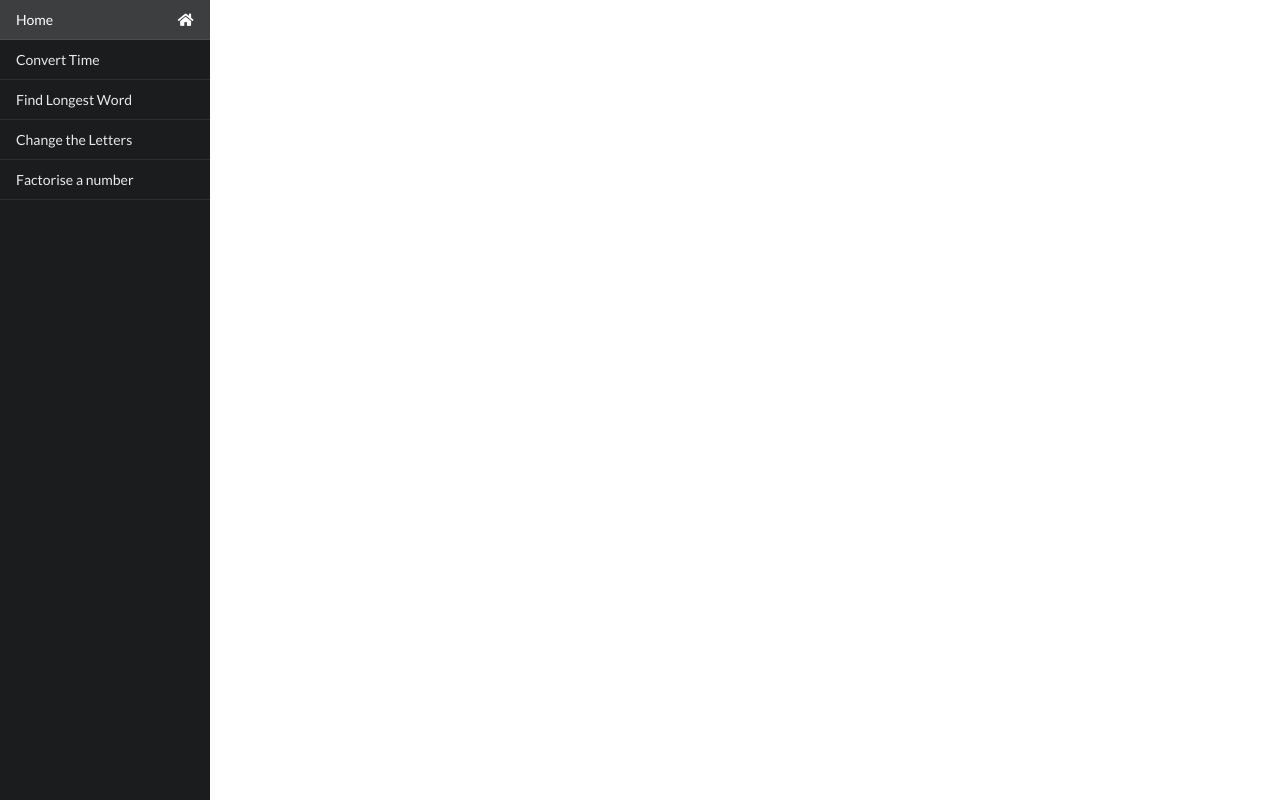
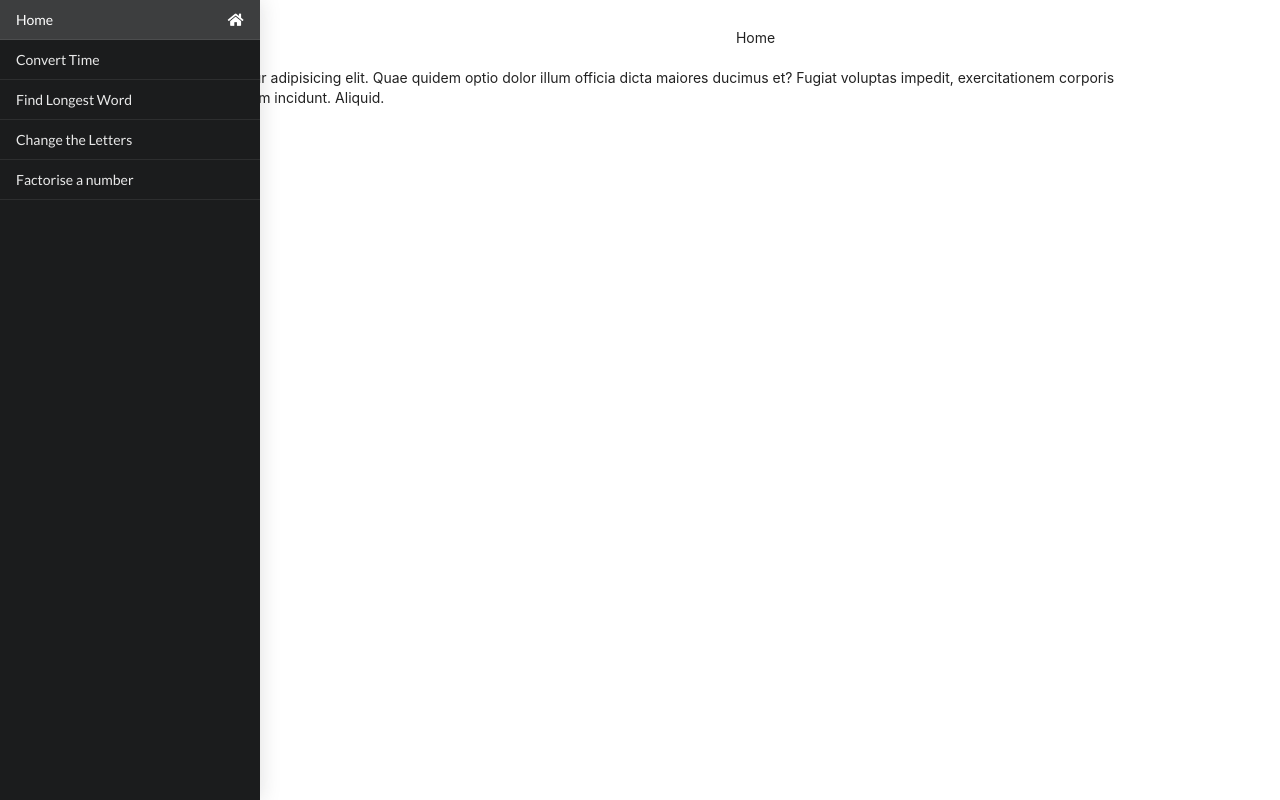
Before and after one commit to ItuTheGoat/React-Challenges, a React (Create React App) app: page / in a window 1280 px wide. Built offline with nearby package versions, Linux system fonts and the light colour scheme.

Commit message:
I am making progress using the grid system. We'll see what happens

```diff
--- a/src/App.js
+++ b/src/App.js
@@ -6,18 +6,32 @@ import Home from "./components/home";
 import LongestWord from "./components/longestWord";
 import LetterChanger from "./components/letterChanger";
 import Factorials from "./components/factorials";
+import "./index.css";
+
+const myStyle = {
+	float: "left"
+};
+const myStyle2 = {
+	float: "right"
+};
 
 const App = () => {
 	return (
-		<div className='container'>
+		<div>
+			<div className='container ui grid' style={myStyle}>
+				<div class='row'>
 					<Sidebar />
-			Home
+				</div>
+				<div class='row'>
+					<div className='right floated left aligned six wide column'>Home</div>
 					<Route exact path='/' component={Home} />
 					<Route path='/convertTime' component={TimeConverter} />
 					<Route path='/findLongestWord' component={LongestWord} />
 					<Route path='/changeLetters' component={LetterChanger} />
 					<Route path='/factorials' component={Factorials} />
 				</div>
+			</div>
+		</div>
 	);
 };
 
--- a/src/components/home.js
+++ b/src/components/home.js
@@ -1,7 +1,21 @@
 import React from "react";
 
+const myStyle = {
+	margin: 0
+};
+
 const Home = () => {
-	return <div>Home</div>;
+	return (
+		<div id='home'>
+			<header>Home</header>
+			<p>
+				Lorem ipsum dolor sit, amet consectetur adipisicing elit. Quae quidem
+				optio dolor illum officia dicta maiores ducimus et? Fugiat voluptas
+				impedit, exercitationem corporis doloremque laborum iusto veniam earum
+				incidunt. Aliquid.
+			</p>
+		</div>
+	);
 };
 
 export default Home;
--- /dev/null
+++ b/src/components/index.css
@@ -0,0 +1,7 @@
+.container {
+	position: relative;
+}
+
+#main-content {
+	position: relative;
+}
--- /dev/null
+++ b/src/components/sidebar.css
@@ -0,0 +1,4 @@
+#sidebar {
+	position: absolute;
+	margin: 0;
+}
--- a/src/components/sidebar.js
+++ b/src/components/sidebar.js
@@ -1,9 +1,9 @@
 import React from "react";
 import { NavLink } from "react-router-dom";
 
-const Sidebar = () => {
+const NavBar = () => {
 	return (
-		<div className='ui sidebar inverted vertical menu visible'>
+		<div className='ui inverted vertical menu visible left sidebar'>
 			<NavLink to='/' exact className='item '>
 				Home
 				<i className='home icon'></i>
@@ -24,4 +24,4 @@ const Sidebar = () => {
 	);
 };
 
-export default Sidebar;
+export default NavBar;
```
Lines whose indentation alone changed are shown as unchanged.
